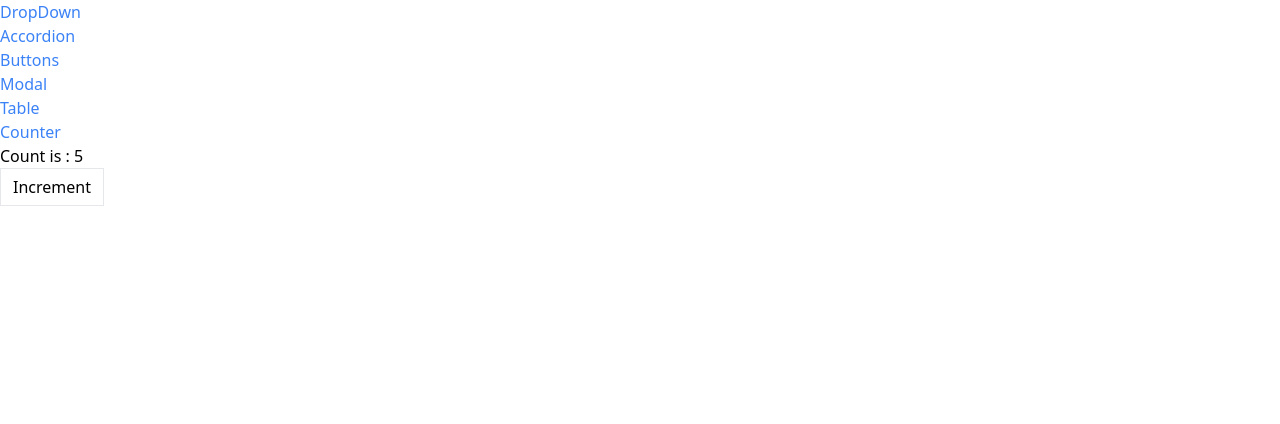
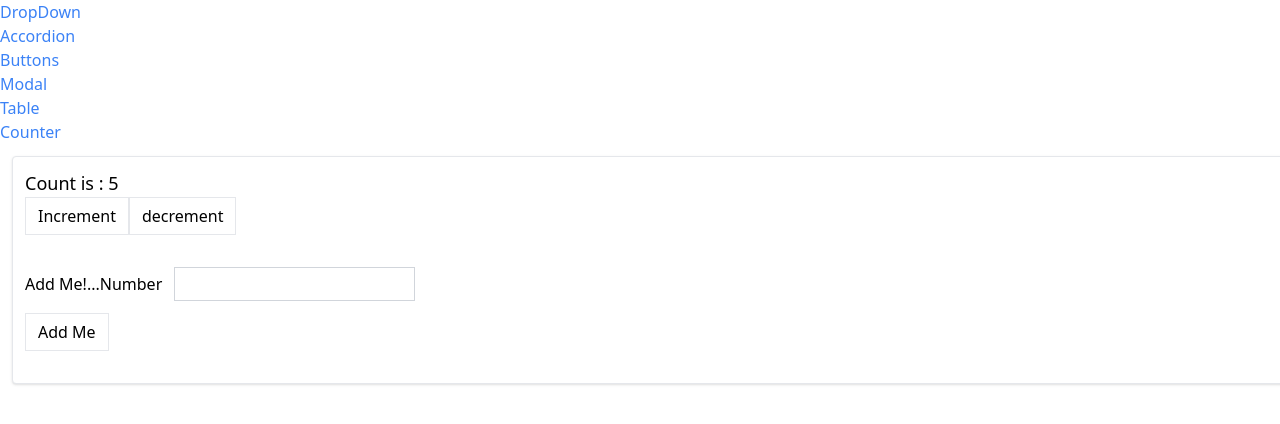
Before and after one commit to bishalkunwar/HandsOnReact, a React (Create React App) app in the folder practicepro/: page /counterPage in a window 1280 px wide. Shown: the top 424 px of the page. Built offline with nearby package versions, Linux system fonts and the light colour scheme; the HTML template or start-up script is replaced by a standard one.

Commit message:
Recucers in React, if else if going to be replace with switch case, and for now button handling is not working.

```diff
--- a/practicepro/src/Components/Pages/CounterPAge.js
+++ b/practicepro/src/Components/Pages/CounterPAge.js
@@ -1,12 +1,94 @@
+// import { useState } from "react";
+import { useReducer } from "react";
 import Button from "../CustomNavigationAndRouting/Button"
-import useCounter from "../hooks/useCounter";
+// import useCounter from "../hooks/useCounter";
+import Panel from "../CustomNavigationAndRouting/Panel";
+
+const INCREMENT = "increment";
+const DECREMENT = "decrement";
+const CHANGE_VALUE_TO_ADD = "change_value_to_add";
+
+
+const reducer = (state, action) => {
+
+    if(action.type === INCREMENT){
+        return{
+            ...state,
+            count: state.count+1,
+        };
+    };
+
+    if(action.type === DECREMENT){
+        return{
+            ...state,
+            count: state.count-1
+        };
+    };
+
+    if(action.type === CHANGE_VALUE_TO_ADD){
+        return{
+            ...state,
+            valueToAdd: action.payload
+        };
+    };
+
+    //    return{
+    //     ...state,
+    //     count: state.count + 1
+    //    };
+
+    // // Bad practice, coz we should not state the objects directly.
+    // state.count =  state.count+1,
+    // return state; // this type of state handle will cause mutate the object.
+};
 
 export default function CounterPage({initialCount}){
-    const{count, increment} = useCounter(initialCount);
+    const [state, dispatch] = useReducer(reducer, {count: initialCount, valueToAdd: 0});
+    // const[count, setCount] = useState(initialCount)
+
+    console.log(state);
+
+
+    const decrement = () =>{
+        dispatch({
+            type: 'decrement' // this is the community convention , we can pass any strings.
+        });
+        // setCount(count-1);
+    };
+
+    const increment = () => {
+        dispatch({
+            type: 'increment'
+        });
+        // setCount(count+1);
+    };
+
+    const handleChange = (event) => {
+        const value = parseInt(event.target.value) || 0;
+
+        dispatch({
+            type: 'change-value-to-add',
+            payload: value  // Payload is optional.
+        });
+    };
+
+    const handleSubmit = (event) => {
+        event.preventDefault();
+    }
+
     return(
-        <div>
-            <h1>Count is : {count}</h1>
-            <Button pnClick={increment}>Increment</Button>
-        </div>
+        <Panel className="m-3">
+            <h1 className="text-lg">Count is : {state.count}</h1>
+            <div className="flex flex-row">
+                <Button onClick={increment}>Increment</Button>
+                <Button onClick={decrement}>decrement </Button>
+            </div>
+
+            <form onSubmit={handleSubmit}>
+                <label>Add Me!...Number</label>
+                <input onChange={handleChange} type="number" className="p-1 m-3 bg-gray border border-gray-300"/>
+                <Button type="submit">Add Me</Button>
+            </form>
+        </Panel>
     );
 };
--- a/practicepro/src/Components/Pages/Home.js
+++ b/practicepro/src/Components/Pages/Home.js
@@ -7,7 +7,7 @@ import Route from "../CustomNavigationAndRouting/Route";
 import Sidebar from "../CustomNavigationAndRouting/Sidebar";
 import ModalPage from "./ModalPage";
 import TablePage from "../Pages/TablePage";
-import CounterPage from "./CounterPAge";
+import CounterPage from "./CounterPage";
 
 export default function Home(){
 
```
